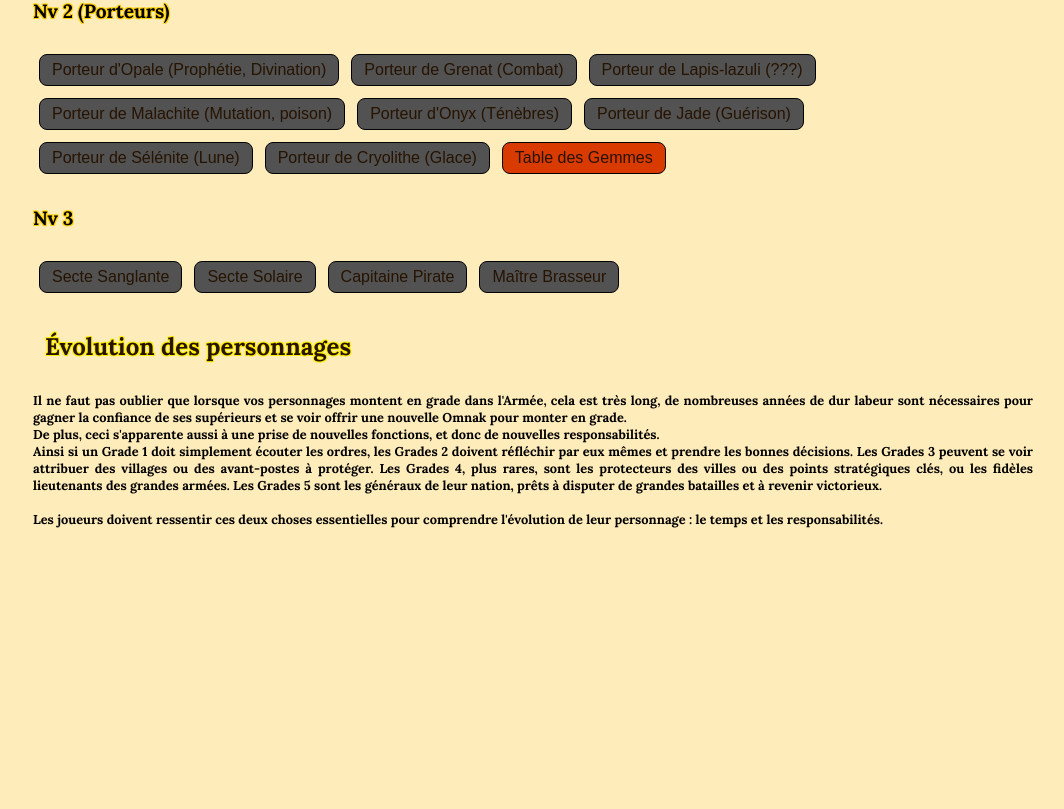
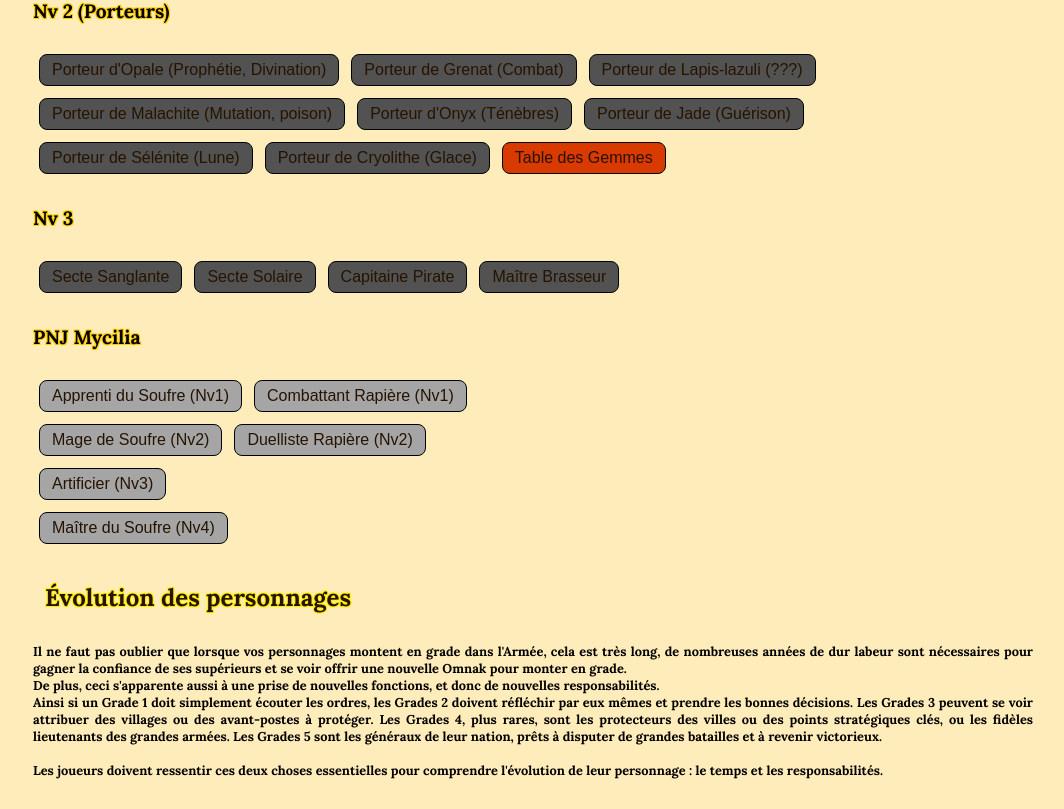
Before and after one commit to Sourdeval/Omnak, an Angular app: page /gm in a window 1280 px wide. Shown: the part 1010-1819 px from the top of the page, without its empty margins (107-1171 px from the left). Before the commit the page ends 1568 px from the top, so only its background shows below. Built offline with nearby package versions, Linux system fonts and the light colour scheme.

Commit message:
[Way] PNJ Mycilia & Magie du Soufre

```diff
--- a/src/app/game-master/game-master.component.html
+++ b/src/app/game-master/game-master.component.html
@@ -78,6 +78,19 @@
 <button class="neutral not" routerLink="/way/CapitainePirate">Capitaine Pirate</button>
 <button class="neutral not" routerLink="/way/MaitreBrasseur">Maître Brasseur</button>
 
+<h4>PNJ Mycilia</h4>
+
+<button class="neutral" routerLink="/way/ApprentiSoufre">Apprenti du Soufre (Nv1)</button>
+<button class="neutral" routerLink="/way/CombattantRapiere">Combattant Rapière (Nv1)</button>
+<br>
+<button class="neutral" routerLink="/way/MageSoufre">Mage de Soufre (Nv2)</button>
+<button class="neutral" routerLink="/way/DuellisteRapiere">Duelliste Rapière (Nv2)</button>
+<br>
+<button class="neutral" routerLink="/way/Artificier">Artificier (Nv3)</button>
+<br>
+<button class="neutral" routerLink="/way/MaitreSoufre">Maître du Soufre (Nv4)</button>
+
+
 <br><br>
 
 <h3>Évolution des personnages</h3>
--- a/src/app/way/ways.ts
+++ b/src/app/way/ways.ts
@@ -462,6 +462,78 @@ export let ways: Way[] = [
             { name: "Crochetage", type: TypeSkill.Furtivité, difficulty: "C10", effects: ["La difficulté dépend du verrou, de C8 à C16 pour un verrou magique. Certains verrous magiques ne sont pas crochetable.", "Vous cassez le verrou", "E3 : vous faites du bruit"] },
         ]
     },
+    {
+        id: "CombattantRapiere",
+        name: "Combattant Rapière",
+        description: [""],
+        asset: "",
+        equipment: "Rapière (Arme de Gladiateur : Duel)",
+        skills: [
+            { name: "Estoc", type: TypeSkill.ArmeGladiateur, difficulty: 'C8', effects: ['1 blessure'] },
+            { name: "Attaque en jeu de jambe", type: TypeSkill.ArmeGladiateur, difficulty: 'C10', effects: ['1 blessure', "ER4 : vous reculez, votre ennemi subit un malus pour vous attaquer au corps à corps jusqu'à votre prochain tour"] },
+            { name: "Garde", type: TypeSkill.ArmeGladiateur, difficulty: 'R12', effects: ['bonus pour se défendre des attaques au corps à corps', 'Risque : malus à la place'] },
+        ]
+    },
+    {
+        id: "DuellisteRapiere",
+        name: "Duelliste Rapière",
+        description: [""],
+        asset: "Au Grade 3 : Bonus Combat à la Rapière",
+        equipment: "Rapière (Arme de Gladiateur : Duel)",
+        skills: [
+            { name: "Cercle de positionnement", type: TypeSkill.ArmeGladiateur, difficulty: 'C12', effects: ['1 blessure', "Vous gagnez un bonus pour vous défendre au corps à corps jusqu'à votre prochain tour"] },
+            { name: "Cercle d'attaque", type: TypeSkill.ArmeGladiateur, difficulty: 'C12', effects: ['1 blessure', "ER2 : Vous gagnez un bonus pour attaquer au corps à corps pendant 1 tour"] },
+            { name: "Coup à la volée", type: TypeSkill.ArmeGladiateur, difficulty: 'R10', effects: ["2 blessures", "Risque : si votre cible réussit une attaque au corps à corps contre vous jusqu'à votre prochain tour, elle vous désarme"] },
+        ]
+    },
+    {
+        id: "ApprentiSoufre",
+        name: "Apprenti Soufre",
+        description: ["ATTENTION : Chaque sort de Magie du Soufre nécessite une petite quantité de Soufre. Une bourse de soufre permet d'en lancer 5."],
+        asset: "",
+        equipment: "Bourse de soufre",
+        skills: [
+            { name: "Flammèche Bleue", type: TypeSkill.MagieSoufre, difficulty: 'C10', effects: ["1 blessure", "ER4 : la cible subit le malus Asphyxié pendant 1 tour"] },
+            { name: "Encens", type: TypeSkill.MagieSoufre, difficulty: 'C6', effects: ["Libère du soufre dans la pièce, comme un baton d'encens.", "Les personnes qui le respirent sont détendues et gagnent un bonus 'Purifié' pour combattre des maladies ou des corruptions."] },
+            { name: "Souffle Soufre", type: TypeSkill.MagieSoufre, difficulty: 'C6', effects: ["Souffle de la fumée de soufre vers une cible", "La cible subit le malus Asphyxié pendant 1 tour", "Si la prochaine action de la cible est un déplacement ou une action physique, elle subit 1 blessure"] },
+        ]
+    },
+    {
+        id: "MageSoufre",
+        name: "Mage de Soufre",
+        description: ["ATTENTION : Chaque sort de Magie du Soufre nécessite une petite quantité de Soufre. Une bourse de soufre permet d'en lancer 5."],
+        asset: "",
+        equipment: "Seconde bourse de soufre",
+        skills: [
+            { name: "Brasier Fondant", type: TypeSkill.MagieSoufre, difficulty: 'C10', effects: ["A votre prochain tour, une gigantesque flamme bleue apparaît à l'endroit choisi.", "Si une cible touche la flamme, elle subit 1 blessure.", "Si une cible passe dans la flamme, elle subit 3 blessures et l'état 'En Feu'", 'Tout ce qui reste dans la flamme fond'] },
+            { name: "Vapeurs brûlantes toxiques", type: TypeSkill.MagieSoufre, difficulty: 'C12', effects: ["Un nuage s'étend rapidement autour de vous, les personnes proches subissent 1 blessure et le malus Asphyxié pendant 1 tour", "Dure un tour supplémentaire dans un lieu confiné"] },
+            { name: "Flamme révélatrice", type: TypeSkill.MagieSoufre, difficulty: 'C8', effects: ["Permet de révéler par une flamme bleue de soufre des choses cachées même magiquement."] },
+        ]
+    },
+    {
+        id: "Artificier",
+        name: "Artificier",
+        description: ["ATTENTION : Chaque sort de Magie du Soufre nécessite une petite quantité de Soufre. Une bourse de soufre permet d'en lancer 5."],
+        asset: "Magie du Soufre",
+        equipment: "",
+        skills: [
+            { name: "Feu d'Artifice", type: TypeSkill.MagieSoufre, difficulty: 'C12', effects: ["Lance une boule d'artifice qui explose, touchant toutes les personnes proches", "2 blessures", "ER4 : inflige En Feu", "ER3 : projette et fait tomber au sol"] },
+            { name: "Soleil d'Artifice", type: TypeSkill.MagieSoufre, difficulty: 'C10', effects: ["Pose un soleil qui tournoie en envoyant des flammèches bleues", "Chaque tour pendant 3 tours, la première personne dans chaque direction subit 1 blessure", "Commence au prochain tour"] },
+            { name: "Mitraillette de Pêtards", type: TypeSkill.MagieSoufre, difficulty: 'S14', effects: ["Chaque personne dans une petite zone choisie doit réussir une action de défense face à une explosion C12 pour ne pas subir 1 blessure", "E2 : C14 pour se défendre", "E5 : 1 blessure supplémentaire", "Séquelle : la zone se trouve à vos pieds"] },
+        ]
+    },
+    {
+        id: "MaitreSoufre",
+        name: "Maître du Soufre",
+        description: ["ATTENTION : Chaque sort de Magie du Soufre nécessite une petite quantité de Soufre. Une bourse de soufre permet d'en lancer 5."],
+        asset: "Contact Explosif : lorsque quelqu'un vous attaque au corps à corps ou que vous recevez un projectile, une explosion de soufre inflige 2 blessures autour de vous. Vous perdez une dose de soufre.",
+        equipment: "Sceptre de soufre (10 doses)",
+        skills: [
+            { name: "Craquelures Purificatrices", type: TypeSkill.MagieSoufre, difficulty: 'C14', effects: ["Dans une zone au choix le sol se craquêle et d'immenses flammes bleues apparaissent, le lanceur y est insensible", "3 blessures", "Inflige le malus Asphyxié pendant 1 tour"] },
+            { name: "Avatar sulfuré", type: TypeSkill.MagieSoufre, difficulty: 'R10', effects: ["Vous devenez une flamme bleue jusqu'à votre prochain tour", "Vous ne subissez aucune blessure de quoi que ce soit (sauf anti feu) et vous planez dans les airs", "Risque : vous subissez En Feu"] },
+            { name: "Brouillard toxique", type: TypeSkill.MagieSoufre, difficulty: 'S14', effects: ['', "Crée un gigantesque brouillard toxique, inflige 1 blessure par tour à toutes les personnes présentes sauf vous, dure 3 tours, ou 5 dans une pièce fermée", "On ne voit plus rien dans la zone", "Séquelle : vous subissez aussi les blessures", ''] },
+        ]
+    },
 
     //#region Idées pour plus tard
     {
--- a/src/core/way.core.ts
+++ b/src/core/way.core.ts
@@ -43,6 +43,7 @@ export enum TypeSkill {
     MagieGaldrar = "Magie des Galdrar",
     MagieTempetes = "Magie des Tempêtes",
     MagieFoudre = "Magie de la Foudre",
+    MagieSoufre = "Magie du Soufre",
     Deplacement = "Déplacement",
     Furtivité = "Furtivité",
     Apothicaire = "Apothicaire",
```
